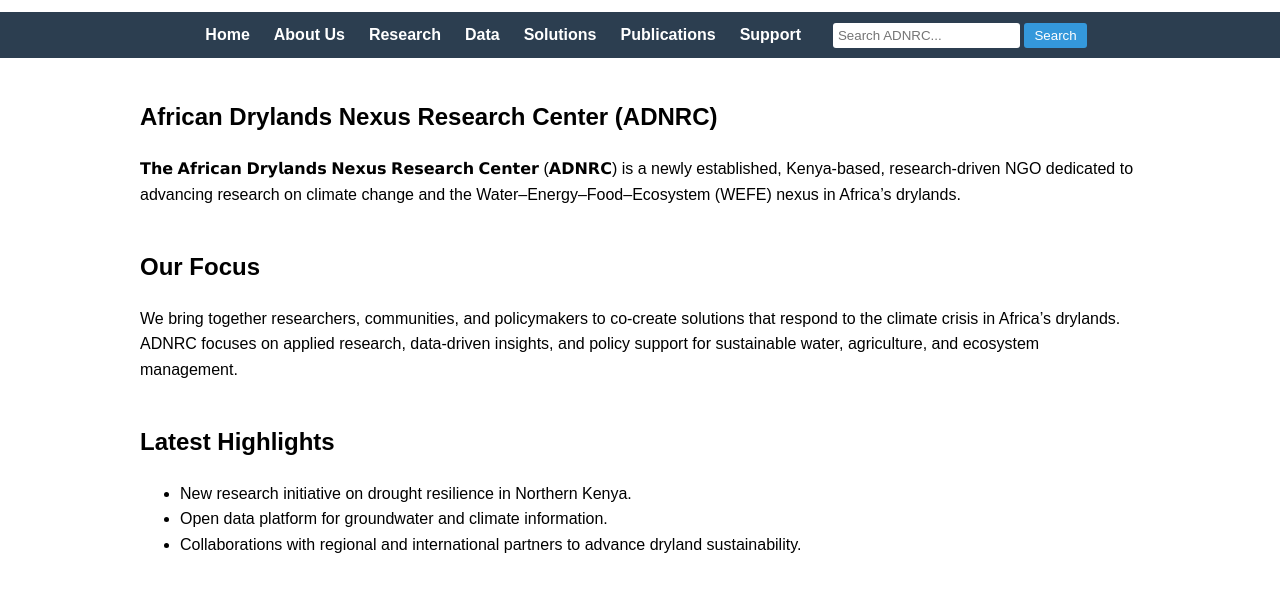
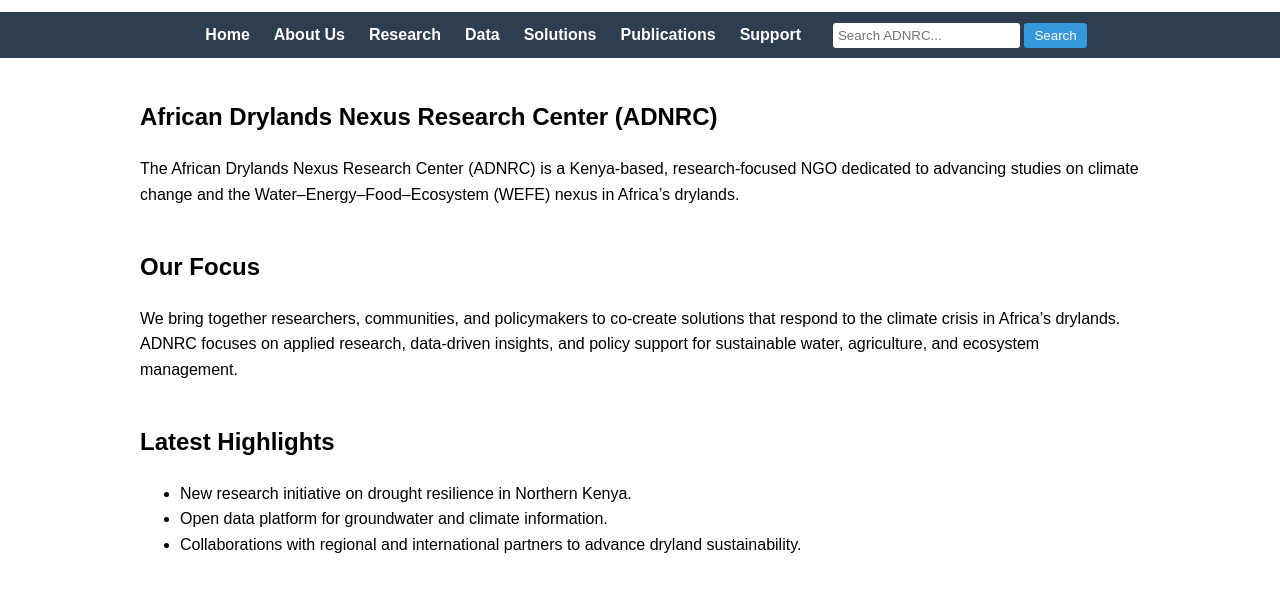
Before and after one commit to Rendilicha-san/ADNRC-WEB, a plain HTML site: page index.html in a window 1280 px wide. Shown: the part 135-751 px from the top of the page. Drawn offline with Linux system fonts and the light colour scheme.

Commit message:
Update index.html

```diff
--- a/index.html
+++ b/index.html
@@ -167,7 +167,7 @@
     <section>
       <h1>African Drylands Nexus Research Center (ADNRC)</h1>
       <p>
-        𝗧𝗵𝗲 𝗔𝗳𝗿𝗶𝗰𝗮𝗻 𝗗𝗿𝘆𝗹𝗮𝗻𝗱𝘀 𝗡𝗲𝘅𝘂𝘀 𝗥𝗲𝘀𝗲𝗮𝗿𝗰𝗵 𝗖𝗲𝗻𝘁𝗲𝗿 (𝗔𝗗𝗡𝗥𝗖) is a newly established, Kenya-based, research-driven NGO dedicated to advancing research on climate change and the Water–Energy–Food–Ecosystem (WEFE) nexus in Africa’s drylands.
+        The African Drylands Nexus Research Center (ADNRC) is a Kenya-based, research-focused NGO dedicated to advancing studies on climate change and the Water–Energy–Food–Ecosystem (WEFE) nexus in Africa’s drylands.
       </p>
     </section>
 
```
